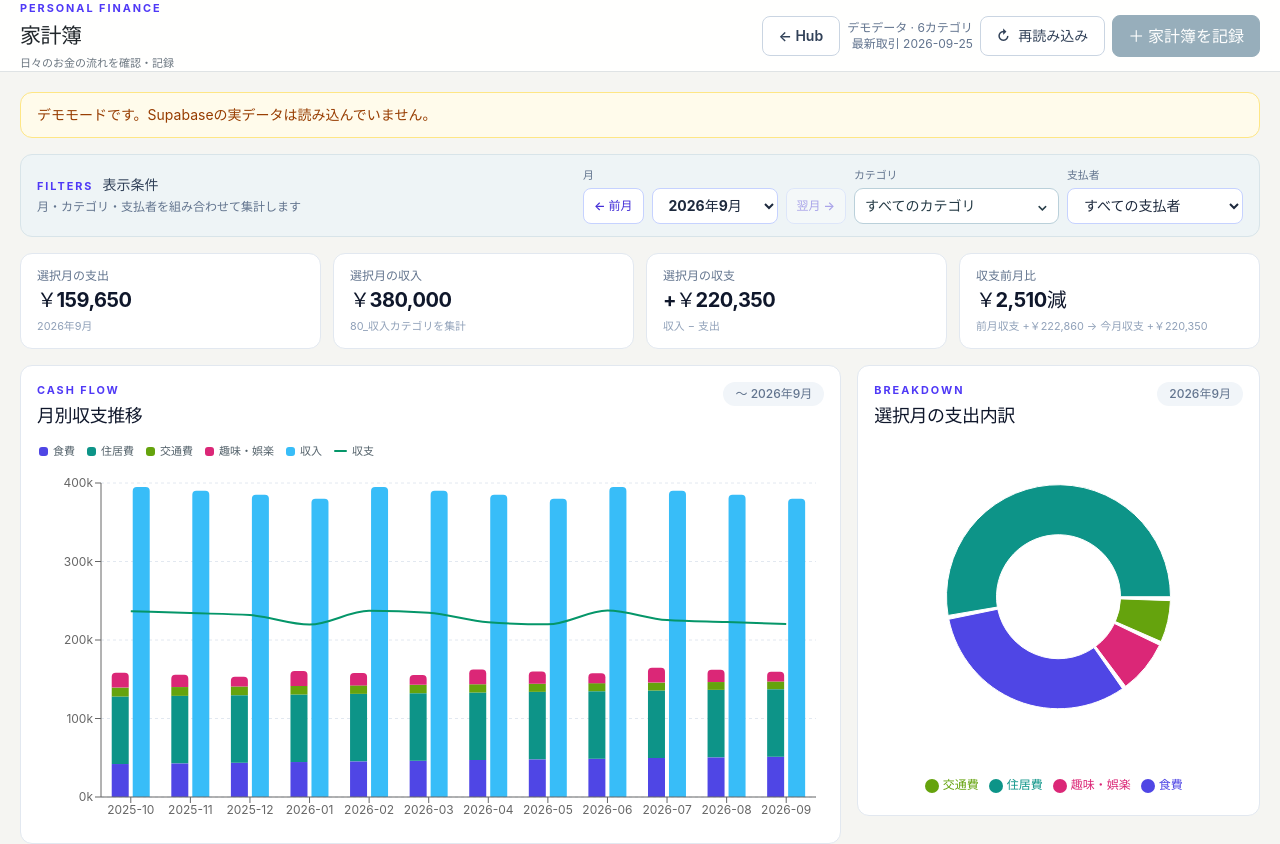
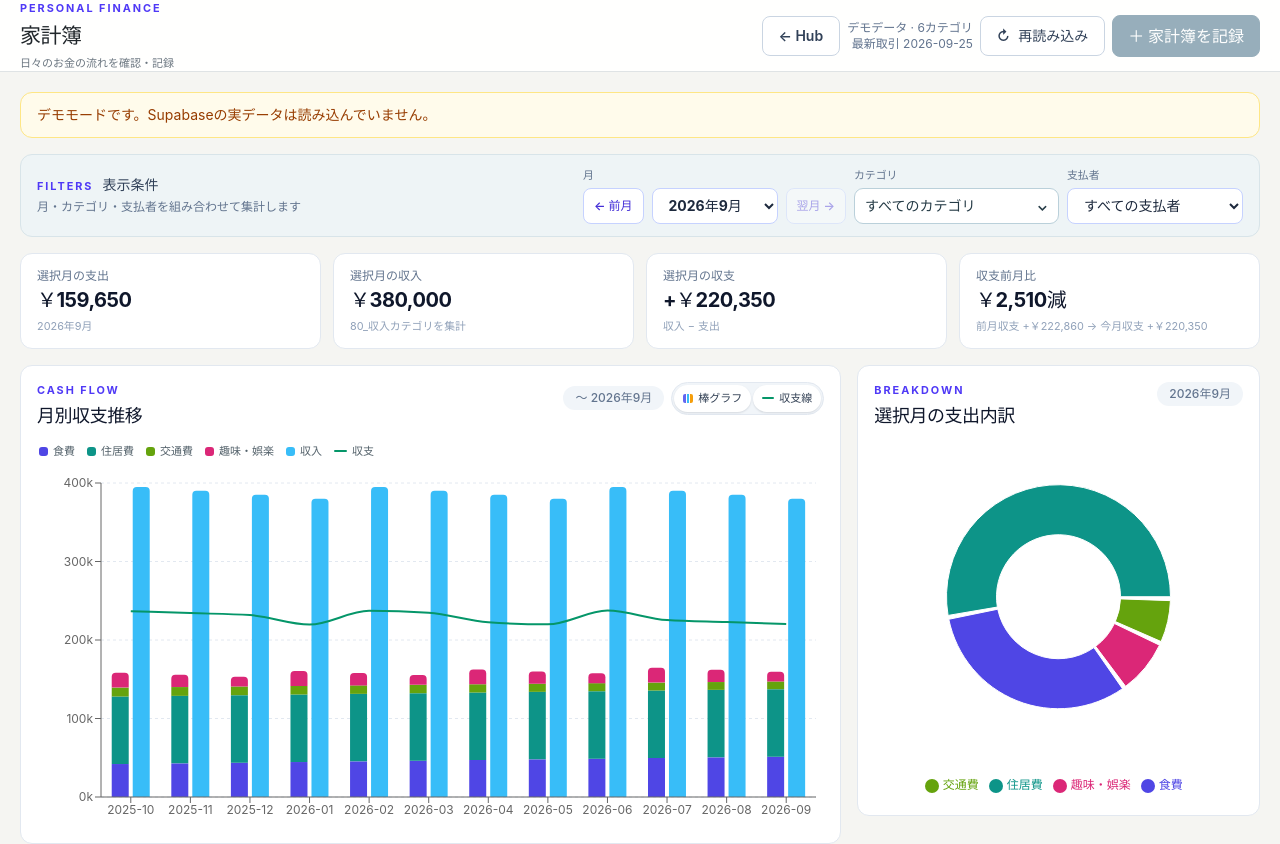
Before and after one commit to tsuonosuke-bot/financial-dashboard, a React (Vite) app: page / in a window 1280 px wide. Shown: the top 844 px of the page. Built offline with nearby package versions, Linux system fonts and the light colour scheme.

Commit message:
feat: toggle monthly chart series

```diff
--- a/src/components/MonthlyTrendChart.tsx
+++ b/src/components/MonthlyTrendChart.tsx
@@ -1,4 +1,4 @@
-import { useMemo } from 'react'
+import { useMemo, useState } from 'react'
 import {
   Bar,
   CartesianGrid,
@@ -19,6 +19,8 @@ type Props = {
 }
 
 export function MonthlyTrendChart({ expenses, selectedMonth }: Props) {
+  const [showBars, setShowBars] = useState(true)
+  const [showBalance, setShowBalance] = useState(true)
   const { categories, data } = useMemo(
     () => buildMonthlyTrendData(expenses, selectedMonth),
     [expenses, selectedMonth],
@@ -31,18 +33,40 @@ export function MonthlyTrendChart({ expenses, selectedMonth }: Props) {
           <p className="eyebrow">Cash flow</p>
           <h2 className="panel-title">月別収支推移</h2>
         </div>
+        <div className="trend-heading-actions">
           <span className="panel-caption">〜 {monthLabel(selectedMonth)}</span>
+          <div className="chart-series-toggles" role="group" aria-label="グラフの表示切り替え">
+            <button
+              type="button"
+              aria-pressed={showBars}
+              onClick={() => setShowBars((visible) => !visible)}
+            >
+              <i className="bar-toggle-mark" aria-hidden="true" />
+              棒グラフ
+            </button>
+            <button
+              type="button"
+              aria-pressed={showBalance}
+              onClick={() => setShowBalance((visible) => !visible)}
+            >
+              <i className="line-toggle-mark" aria-hidden="true" />
+              収支線
+            </button>
+          </div>
+        </div>
       </div>
       <div className="trend-legend" aria-label="月別収支推移の凡例">
-        {categories.map((category) => (
+        {showBars && categories.map((category) => (
           <span key={category} className="trend-legend-item" aria-label={`支出カテゴリ ${categoryLabel(category)}`}>
             <i style={{ background: categoryColor(category) }} />
             {categoryLabel(category)}
           </span>
         ))}
-        <span className="trend-legend-item"><i className="income-legend" />収入</span>
-        <span className="trend-legend-item"><i className="balance-legend" />収支</span>
+        {showBars && <span className="trend-legend-item"><i className="income-legend" />収入</span>}
+        {showBalance && <span className="trend-legend-item"><i className="balance-legend" />収支</span>}
+        {!showBars && !showBalance && <span className="trend-legend-empty">表示するグラフを選択してください</span>}
       </div>
+      {showBars || showBalance ? (
         <ResponsiveContainer width="100%" height={360}>
           <ComposedChart data={data} barCategoryGap="18%" margin={{ top: 16, right: 8, left: 4, bottom: 0 }}>
             <CartesianGrid stroke="#e2e8f0" strokeDasharray="3 3" vertical={false} />
@@ -52,7 +76,7 @@ export function MonthlyTrendChart({ expenses, selectedMonth }: Props) {
               formatter={(value) => yen.format(Number(value))}
               labelFormatter={(label) => monthLabel(String(label))}
             />
-          {categories.map((category, index) => (
+            {showBars && categories.map((category, index) => (
               <Bar
                 key={category}
                 dataKey={category}
@@ -63,10 +87,13 @@ export function MonthlyTrendChart({ expenses, selectedMonth }: Props) {
                 radius={index === categories.length - 1 ? [4, 4, 0, 0] : 0}
               />
             ))}
-          <Bar dataKey="income" name="収入" fill="#38bdf8" maxBarSize={34} radius={[4, 4, 0, 0]} />
-          <Line type="monotone" dataKey="balance" name="収支" stroke="#059669" strokeWidth={2} dot={false} />
+            {showBars && <Bar dataKey="income" name="収入" fill="#38bdf8" maxBarSize={34} radius={[4, 4, 0, 0]} />}
+            {showBalance && <Line type="monotone" dataKey="balance" name="収支" stroke="#059669" strokeWidth={2} dot={false} />}
           </ComposedChart>
         </ResponsiveContainer>
+      ) : (
+        <div className="trend-chart-empty">グラフ表示がオフです</div>
+      )}
     </section>
   )
 }
--- a/src/index.css
+++ b/src/index.css
@@ -157,11 +157,22 @@ select {
 .filter-controls { width: 100%; display: flex; flex-direction: column; gap: 8px; }
 .chart-panel { padding: 16px; }
 .chart-panel .panel-heading { margin-bottom: 9px; }
+.trend-heading-actions { display: flex; flex-wrap: wrap; align-items: center; justify-content: flex-end; gap: 7px; }
+.chart-series-toggles { display: inline-flex; gap: 2px; padding: 2px; border: 1px solid #e2e8f0; border-radius: 999px; background: #f1f5f9; }
+.chart-series-toggles button { display: inline-flex; min-height: 27px; align-items: center; gap: 5px; padding: 3px 9px; border: 0; border-radius: 999px; background: transparent; color: #64748b; font-size: 11px; font-weight: 700; cursor: pointer; }
+.chart-series-toggles button[aria-pressed="true"] { background: #fff; color: #334155; box-shadow: 0 1px 2px rgb(15 23 42 / 12%); }
+.chart-series-toggles button:focus-visible { outline: 2px solid #6366f1; outline-offset: 2px; }
+.chart-series-toggles button i { display: inline-block; opacity: .35; }
+.chart-series-toggles button[aria-pressed="true"] i { opacity: 1; }
+.bar-toggle-mark { width: 10px; height: 9px; border-radius: 2px; background: linear-gradient(to right, #6366f1 0 28%, transparent 28% 36%, #38bdf8 36% 64%, transparent 64% 72%, #f59e0b 72%); }
+.line-toggle-mark { width: 12px; height: 2px; border-radius: 999px; background: #059669; }
 .trend-legend { display: flex; align-items: center; gap: 12px; min-height: 28px; overflow-x: auto; padding: 1px 2px 4px; color: #53616a; font-size: 11px; scrollbar-width: thin; }
 .trend-legend-item { flex: 0 0 auto; display: inline-flex; align-items: center; gap: 5px; white-space: nowrap; }
 .trend-legend-item i { width: 9px; height: 9px; display: inline-block; border-radius: 3px; }
 .trend-legend-item .income-legend { background: #38bdf8; }
 .trend-legend-item .balance-legend { width: 13px; height: 2px; border-radius: 999px; background: #059669; }
+.trend-legend-empty { color: #94a3b8; }
+.trend-chart-empty { display: grid; height: 360px; place-items: center; color: #94a3b8; font-size: 13px; }
 .primary-button {
   min-height: 40px;
   padding: 8px 15px;
@@ -229,6 +240,8 @@ select {
   .dashboard-stack { gap: 12px; }
   .summary-grid { gap: 8px; }
   .summary-card { padding: 12px 14px; }
+  .chart-panel .panel-heading { flex-wrap: wrap; gap: 8px; }
+  .trend-heading-actions { width: 100%; justify-content: space-between; }
   .category-filter { min-width: 100%; }
   .category-filter-popover { position: fixed; top: auto; right: 10px; bottom: 10px; left: 10px; width: auto; max-height: calc(100vh - 20px); }
   .category-options { max-height: min(45vh, 300px); }
```
Also changed, not shown: 1 other file (tests, documents, lock files or other folders). Lines whose indentation alone changed are shown as unchanged.
